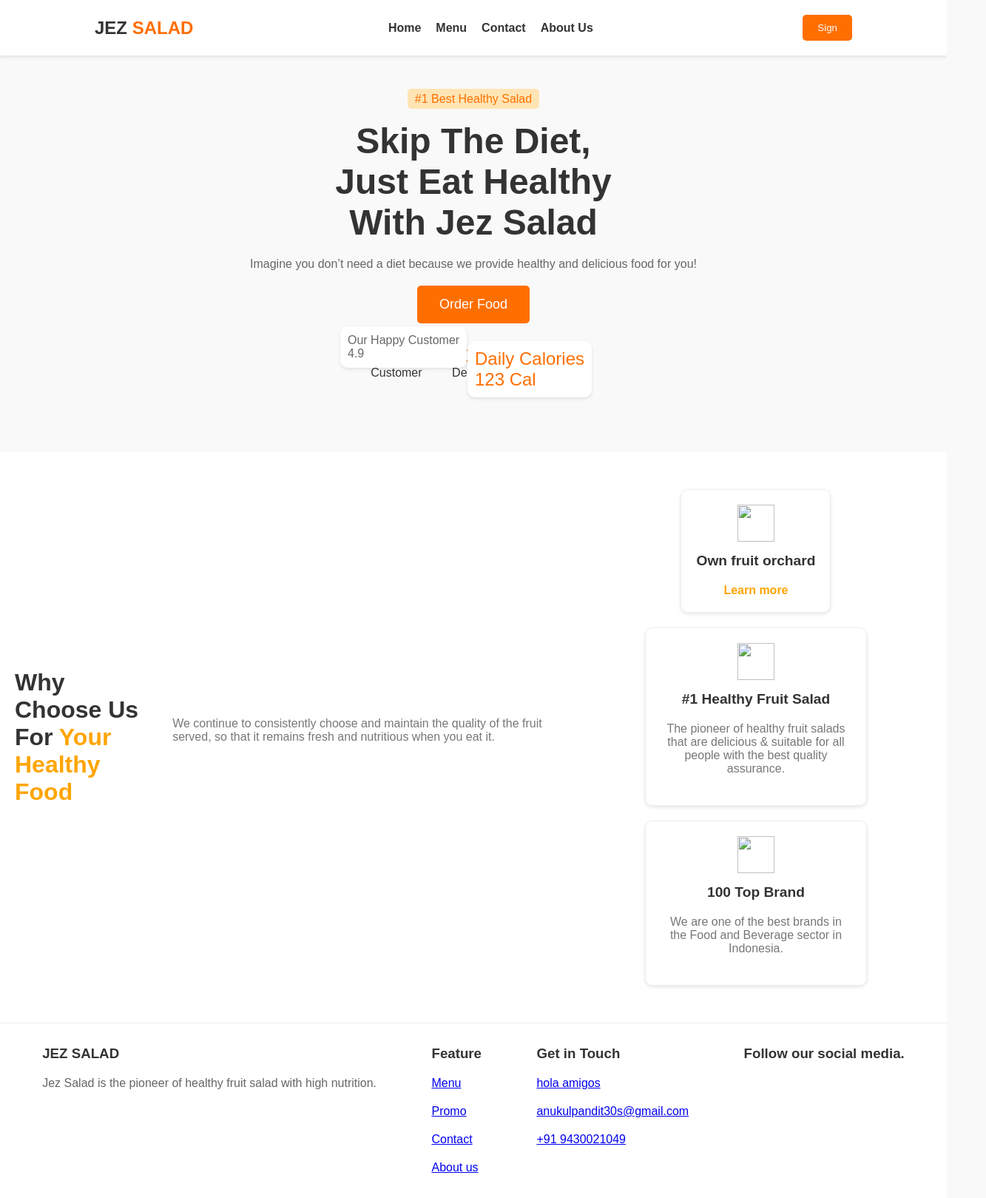
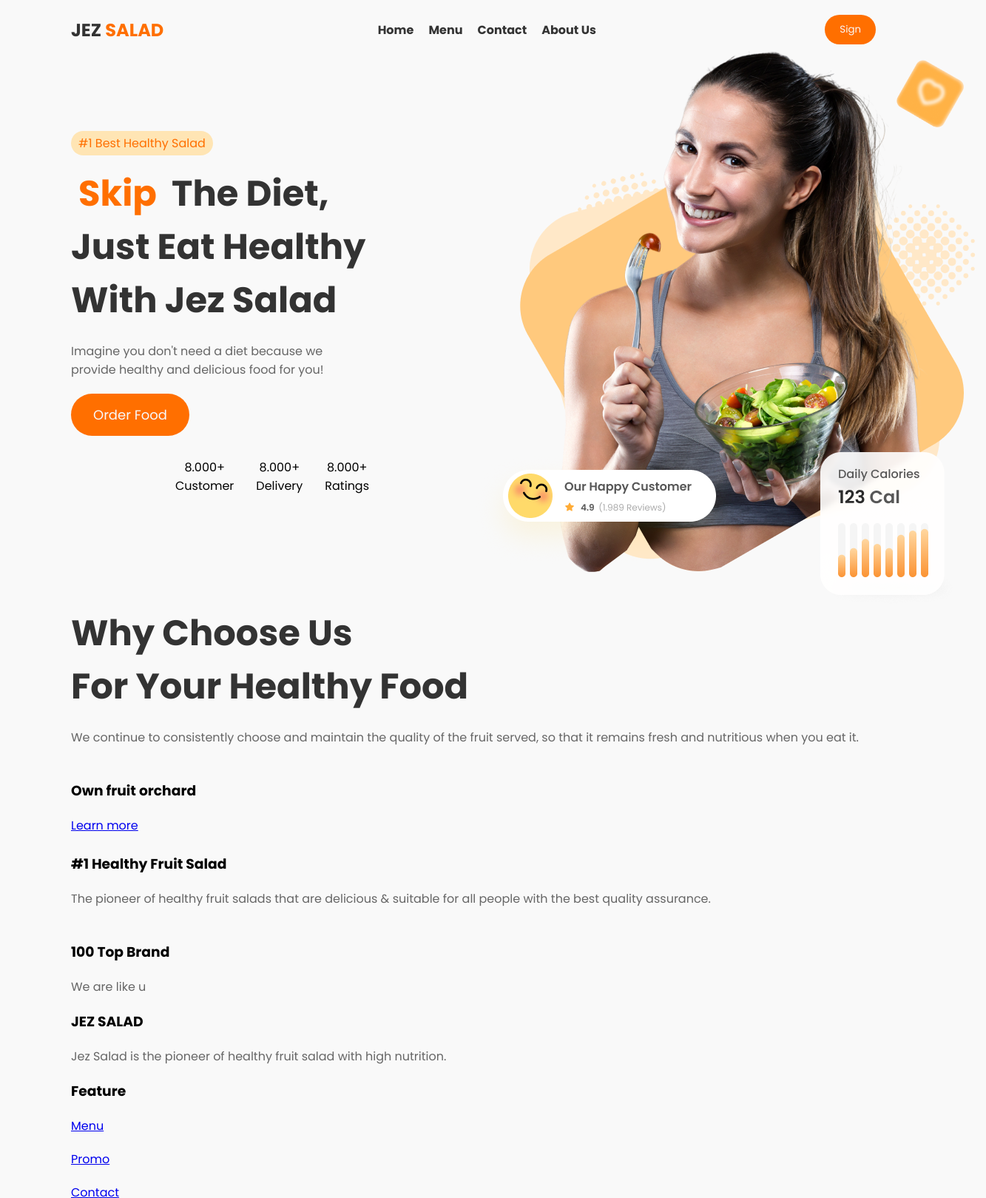
Before and after one commit to anukulKun/Dev, a plain HTML site: page index.html in a window 1280 px wide. Shown: the top 1619 px of the page at 74% size, 1333 px wide, since content can reach past the window. Drawn offline with Linux system fonts and the light colour scheme.

Commit message:
hero page done

```diff
--- a/index.html
+++ b/index.html
@@ -1,10 +1,16 @@
 <!DOCTYPE html>
 <html lang="en">
   <head>
-    <meta charset="UTF-8">
-    <meta name="viewport" content="width=device-width, initial-scale=1.0">
+    <meta charset="UTF-8" />
+    <meta name="viewport" content="width=device-width, initial-scale=1.0" />
     <title>Jez Salad</title>
-    <link rel="stylesheet" href="styles.css">
+    <link rel="stylesheet" href="styles.css" />
+    <link rel="preconnect" href="https://fonts.googleapis.com" />
+    <link rel="preconnect" href="https://fonts.gstatic.com" crossorigin />
+    <link
+      href="https://fonts.googleapis.com/css2?family=Poppins:ital,wght@0,100;0,200;0,300;0,400;0,500;0,600;0,700;0,800;0,900;1,100;1,200;1,300;1,400;1,500;1,600;1,700;1,800;1,900&display=swap"
+      rel="stylesheet"
+    />
   </head>
   <body>
     <header>
@@ -12,7 +18,9 @@
         <h1><span>JEZ </span>SALAD</h1>
         <nav>
           <ul class="hello">
-                    <li><a href="#"><span>Home</span></a></li>
+            <li>
+              <a href="#"><span>Home</span></a>
+            </li>
             <li><a href="#">Menu</a></li>
             <li><a href="#">Contact</a></li>
             <li><a href="#">About Us</a></li>
@@ -22,47 +30,63 @@
       </div>
     </header>
 
-
     <main>
         <div class="contain">
+
+
+            <!-- tagline div -->
                 <div class="tagline">
-                <span>#1 Best Healthy Salad</span>
-            </div>
-            <h2>Skip The Diet,<br>Just Eat Healthy<br>With Jez Salad</h2>
-            <p>Imagine you don’t need a diet because we provide healthy and delicious food for you!</p>
+                <span id = "spon">#1 Best Healthy Salad</span>
+
+                    <h2><span>Skip</span> The Diet,<br />Just Eat Healthy<br />With Jez Salad</h2>
+                    <p>
+                    Imagine you don't need a diet because we provide healthy and delicious
+                    food for you!
+                    </p>
                     <button class="order-button">Order Food</button>
                     <div class="stats">
-                <div><span>5.000+</span>Customer</div>
-                <div><span>8.000+</span>Delivery</div>
-                <div><span>1.000+</span>Ratings</div>
+                    <div>8.000+<br> Customer</div>
+                    <div>8.000+ <br>Delivery</div>
+                    <div>8.000+<br> Ratings</div>
                     </div>
+                </div>
+
+                    <!-- Hero image -->
                 <div class="image-section">
-                <img src="">
-                <div class="customer-rating">
+                     <img class = "imaaa" src="./images/Illustration2.png" />
+
+                    <!-- <div class="customer-rating">
                         <span>Our Happy Customer</span>
                         <div class="rating">
                         <span>4.9</span>
                         </div>
-                </div>
-                <div class="calories">
+                    </div> -->
+                    <!-- <div class="calories">
                         <span>Daily Calories</span>
                         <span>123 Cal</span>
+                    </div> -->
                 </div>
-            </div>
+
+
         </div>
     </main>
 
+    <section class="why-choose-us">
+      <div class="why-choose">
+        <h2>
+          Why Choose Us <br />
+          For <span>Your Healthy Food</span>
+        </h2>
+        <p class="description">
+          We continue to consistently choose and maintain the quality of the
+          fruit served, so that it remains fresh and nutritious when you eat it.
+        </p>
+      </div>
 
-    <section class="why-choose-us">
-        <h2>Why Choose Us <br> For <span>Your Healthy Food</span></h2>
-        <p class="description">
-            We continue to consistently choose and maintain the quality of the fruit served,
-            so that it remains fresh and nutritious when you eat it.
-        </p>
       <div class="cards">
         <div class="card">
           <div class="icon">
-                    <img src="">
+            <img src="" />
           </div>
           <h3>Own fruit orchard</h3>
           <p></p>
@@ -70,26 +94,33 @@
         </div>
         <div class="card">
           <div class="icon">
-                    <img src="">
+            <img src="" />
           </div>
           <h3>#1 Healthy Fruit Salad</h3>
-                <p>The pioneer of healthy fruit salads that are delicious & suitable for all people with the best quality assurance.</p>
+          <p>
+            The pioneer of healthy fruit salads that are delicious & suitable
+            for all people with the best quality assurance.
+          </p>
         </div>
+
         <div class="card">
           <div class="icon">
-                    <img src="">
+            <img src="" />
           </div>
           <h3>100 Top Brand</h3>
-                <p>We are one of the best brands in the Food and Beverage sector in Indonesia.</p>
+          <p>
+            We are like u
+          </p>
         </div>
       </div>
     </section>
 
-
     <footer class="footer">
       <div>
         <h3><span>JEZ</span> SALAD</h3>
-            <p id = "hio">Jez Salad is the pioneer of healthy fruit salad with high nutrition.</p>
+        <p id="hio">
+          Jez Salad is the pioneer of healthy fruit salad with high nutrition.
+        </p>
       </div>
       <div>
         <h3><span>Feature</span></h3>
@@ -100,16 +131,17 @@
       </div>
       <div>
         <h3><span>Get in Touch</span></h3>
-            <p><a href="lets go to my house" >hola amigos</a></p>
-            <p><a href="mailto:anukulpandit30s@gmail.com">anukulpandit30s@gmail.com</a></p>
+        <p><a href="lets go to my house">hola amigos</a></p>
+        <p>
+          <a href="mailto:anukulpandit30s@gmail.com"
+            >anukulpandit30s@gmail.com</a
+          >
+        </p>
         <p><a href="phone:+91 9430021049">+91 9430021049</a></p>
       </div>
       <div class="social-media">
         <h3>Follow our social media.</h3>
-
       </div>
     </footer>
-
-
   </body>
 </html>
--- a/styles.css
+++ b/styles.css
@@ -2,58 +2,95 @@
     margin: 0;
     padding: 0;
     box-sizing: border-box;
+    font-family: "Poppins", sans-serif;
+
 }
 
 body {
-    font-family: Arial, sans-serif;
+
     margin: 0;
     padding: 0;
     background-color: #f9f9f9;
-    color: #333;
+    font-family: "Poppins", "sans-serif";
+    display: flex;
+    flex-direction: column;
+    justify-content: center;
+    width: 85%;
+    margin: 0 auto;
+
+
 }
 
-header {
-    background-color: #fff;
-    padding: 20px 0;
-    box-shadow: 0 2px 4px rgba(0, 0, 0, 0.1);
-    display: flex;
-    justify-content: right;
-    align-items: right;
 
-}
 .hello{
-    display: flex;
-    align-items: right;
-    justify-content: right;
+
+    font-weight: 100;
+    margin:0;
 }
 
 .container {
-    width: 80%;
-    margin: 0 auto;
+
+
     display: flex;
     justify-content: space-between;
     align-items: center;
+    font-weight: 100;
+    font-style: none;
+
+    height: 10vh;
+
 
 }
 
 .contain{
-    display: inline-block;
-    justify-content: left;
-    align-items:flex-start;
+
+
+    display: flex;
+    justify-content: space-between;
+    align-items: center;
+    height: 90vh;
+
+
+
 }
+
+.immaaa{
+
+    max-width: 50px;
+   max-height: 50px;
+
+}
+
+
 
 .sign-button, .order-button {
     background-color: #FF6F00;
-    color: #fff;
+    color: #f9f9f9;
     border: none;
     padding: 10px 20px;
-    cursor: pointer;
-    border-radius: 5px;
+
+    border-radius: 999px;
 }
 
+#spon{
+    background-color: #FFE5B4;
+
+}
+.tagline span {
+
+    padding: 5px 10px;
+    border-radius: 5px;
+    color: #FF6F00;
+    border-radius: 999px;
+}
+.tagline p{
+    width: 70%;
+}
 h1 {
     font-size: 24px;
     color: #FF6F00;
+    margin: 0;
+    padding: 0;
 }
 
 h1 span {
@@ -81,17 +118,9 @@ nav ul li a {
     font-size: 18px;
 }
 
-main {
-    text-align: center;
-    padding: 50px 0;
-}
 
-.tagline span {
-    background-color: #FFE5B4;
-    padding: 5px 10px;
-    border-radius: 5px;
-    color: #FF6F00;
-}
+
+
 
 h2 {
     font-size: 48px;
@@ -122,15 +151,11 @@ p {
 }
 
 .image-section {
-    position: relative;
-    display: inline-block;
+   width: 50%
 }
 
-.image-section img {
-    width: 300px;
-    border-radius: 10px;
-    float: right;
-}
+
+
 
 .customer-rating, .calories {
     background-color: #fff;
@@ -165,143 +190,3 @@ p {
     color: #FF6F00;
     font-size: 24px;
 }
-
-.why-choose-us {
-    display: flex;
-    justify-content: center;
-    gap: 20px;
-    align-items: center;
-    text-align: left;
-    padding-left: 20px;
-    padding: 50px 20px;
-    background-color: #fff;
-
-}
-
-.why-choose-us h2 {
-    font-size: 2em;
-    margin-bottom: 20px;
-}
-
-.why-choose-us h2 span {
-    color: #ffa500;
-}
-
-.why-choose-us .description {
-    margin-bottom: 40px;
-    color: #777;
-}
-
-.cards {
-    display: flex;
-    justify-content: center;
-    gap: 20px;
-    flex-wrap: wrap;
-}
-
-.card {
-    background-color: #fff;
-    border: 1px solid #eee;
-    border-radius: 10px;
-    box-shadow: 0 2px 5px rgba(0, 0, 0, 0.1);
-    padding: 20px;
-    max-width: 300px;
-    text-align: center;
-}
-
-.card .icon img {
-    width: 50px;
-    height: 50px;
-    margin-bottom: 15px;
-}
-
-.card h3 {
-    font-size: 1.2em;
-    margin-bottom: 10px;
-}
-
-.card p {
-    color: #777;
-    margin-bottom: 20px;
-}
-
-.card .learn-more {
-    color: #ffa500;
-    text-decoration: none;
-    font-weight: bold;
-}
-
-.card .learn-more:hover {
-    text-decoration: underline;
-}
-
-footer {
-    background-color: #fff;
-    padding: 40px 20px;
-    border-top: 1px solid #eee;
-}
-
-.footer-container {
-    display: flex;
-    justify-content: space-between;
-    flex-wrap: wrap;
-    max-width: 1200px;
-    margin: 0 auto;
-}
-
-.footer-section {
-    flex: 1;
-    min-width: 200px;
-    margin: 10px;
-}
-
-.footer-section h2, .footer-section h3 {
-    color: #ffa500;
-}
-
-.footer-section p {
-    color: #777;
-    margin: 10px 0;
-}
-
-.footer-section ul {
-    list-style: none;
-    padding: 0;
-}
-
-.footer-section ul li {
-    margin: 5px 0;
-}
-
-.footer-section ul li a {
-    text-decoration: none;
-    color: #777;
-    transition: color 0.3s;
-}
-
-.footer-section ul li a:hover {
-    color: #ffa500;
-}
-
-
-
-.social-icons a {
-    text-decoration: none;
-    color: #ffa500;
-    font-size: 20px;
-    transition: color 0.3s;
-}
-
-.social-icons a:hover {
-    color: #333;
-}
-
-.footer {
-    display: flex;
-    justify-content: space-around;
-    padding: 20px;
-}
-
-.footer div {
-    margin: 10px;
-}
```
Also changed, not shown: images/Illustration2.png (added), 1 other file. Lines whose indentation alone changed are shown as unchanged.
